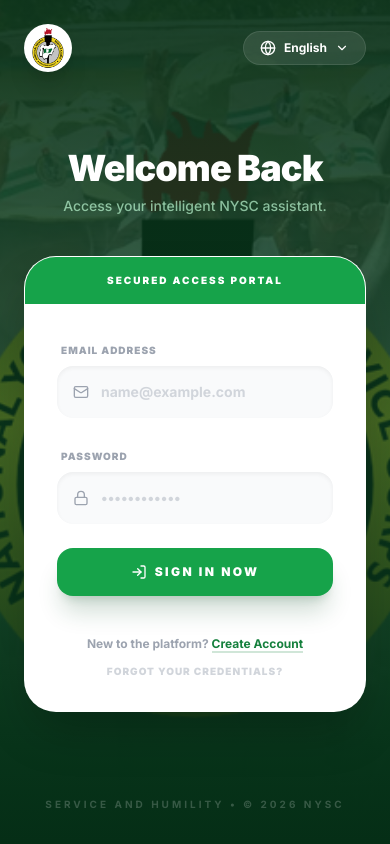
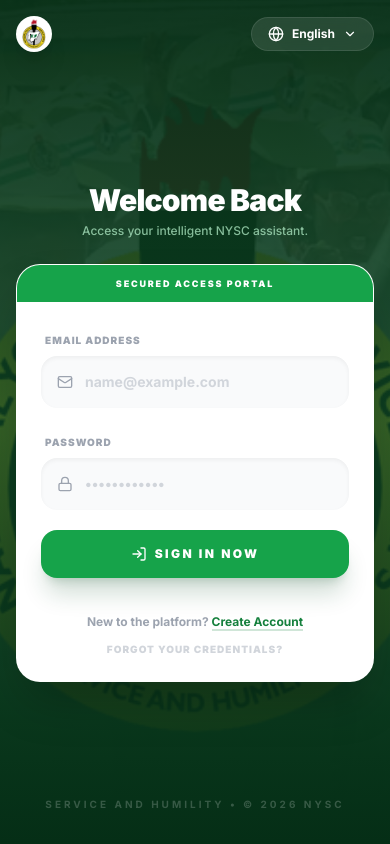
Before and after one commit to hexkoda23/nysc_chatbot_ai, a Next.js app in the folder web/: page /login in a window 390 px wide. Built offline with nearby package versions, Linux system fonts and the light colour scheme.

Commit message:
fix: improve mobile responsiveness and prevent text overlaps

```diff
--- a/web/app/login/page.tsx
+++ b/web/app/login/page.tsx
@@ -1,7 +1,7 @@
 "use client"
 import { useEffect, useState } from 'react'
 import { useRouter } from 'next/navigation'
-import { isAuthed, signInOrUp } from '../../lib/auth'
+import { isAuthed, signInOrUp } from '@/lib/auth'
 import { useI18n } from '@/components/i18n'
 import Image from 'next/image'
 import { Globe, ChevronDown, Mail, Lock, LogIn, ArrowRight } from 'lucide-react'
@@ -48,18 +48,18 @@
     >
       {/* Background Image with Overlay */}
       <div
-        className="absolute inset-0 bg-cover bg-center opacity-40 scale-105"
+        className="absolute inset-0 bg-cover bg-center opacity-40 scale-110"
         style={{ backgroundImage: "url('/NYSC.jpg')" }}
       />
-      <div className="absolute inset-0 bg-gradient-to-b from-green-950/80 via-green-900/40 to-green-950" />
+      <div className="absolute inset-0 bg-gradient-to-b from-green-950/90 via-green-900/60 to-green-950" />
 
       {/* Header */}
-      <header className="relative z-20 w-full px-6 py-6 flex items-center justify-between max-w-7xl">
-        <div className="flex items-center gap-3 cursor-pointer" onClick={() => router.push('/')}>
-          <Image src="/NYSC-Nigeria-Logo.png" alt="NYSC Logo" width={48} height={48} className="rounded-full bg-white p-0.5 shadow-xl" />
-          <div className="hidden sm:block text-white">
-            <div className="text-xs font-black tracking-tighter leading-none uppercase">National Youth</div>
-            <div className="text-[10px] font-bold text-green-400 uppercase">Service Corps</div>
+      <header className="relative z-20 w-full px-4 md:px-6 py-4 md:py-6 flex items-center justify-between max-w-7xl">
+        <div className="flex items-center gap-2 md:gap-3 cursor-pointer" onClick={() => router.push('/')}>
+          <Image src="/NYSC-Nigeria-Logo.png" alt="NYSC Logo" width={36} height={36} className="md:w-12 md:h-12 rounded-full bg-white p-0.5 shadow-xl" />
+          <div className="hidden xs:block text-white">
+            <div className="text-[10px] md:text-xs font-black tracking-tighter leading-none uppercase">National Youth</div>
+            <div className="text-[8px] md:text-[10px] font-bold text-green-400 uppercase">Service Corps</div>
           </div>
         </div>
 
@@ -97,18 +97,18 @@
       </header>
 
       {/* Login Form Container */}
-      <div className="relative z-10 w-full max-w-md mx-auto px-6 flex-1 flex flex-col justify-center pb-20">
-        <div className="text-center mb-10">
-          <h1 className="text-4xl font-black text-white tracking-tight mb-2">Welcome Back</h1>
-          <p className="text-green-200/70 text-sm font-medium">Access your intelligent NYSC assistant.</p>
+      <div className="relative z-10 w-full max-w-md mx-auto px-4 md:px-6 flex-1 flex flex-col justify-center pb-12 md:pb-20">
+        <div className="text-center mb-6 md:mb-10">
+          <h1 className="text-3xl md:text-4xl font-black text-white tracking-tight mb-1 md:mb-2">Welcome Back</h1>
+          <p className="text-green-200/70 text-[12px] md:text-sm font-medium">Access your intelligent NYSC assistant.</p>
         </div>
 
-        <div className="bg-white rounded-[32px] shadow-2xl overflow-hidden border border-white/20">
-          <div className="bg-green-600 px-8 py-4 text-white text-[10px] font-black uppercase tracking-[0.2em] text-center">
+        <div className="bg-white rounded-3xl md:rounded-[32px] shadow-2xl overflow-hidden border border-white/20">
+          <div className="bg-green-600 px-6 md:px-8 py-3 md:py-4 text-white text-[9px] md:text-[10px] font-black uppercase tracking-[0.2em] text-center">
             Secured Access Portal
           </div>
 
-          <form onSubmit={onSubmit} className="p-8 space-y-6">
+          <form onSubmit={onSubmit} className="p-6 md:p-8 space-y-5 md:space-y-6">
             <div className="space-y-1.5">
               <label className="text-[10px] font-black text-gray-400 uppercase tracking-widest ml-1">Email Address</label>
               <div className="relative">
--- a/web/app/signup/page.tsx
+++ b/web/app/signup/page.tsx
@@ -1,7 +1,7 @@
 "use client"
 import { useEffect, useState } from 'react'
 import { useRouter } from 'next/navigation'
-import { isAuthed, signInOrUp } from '../../lib/auth'
+import { isAuthed, signInOrUp } from '@/lib/auth'
 import { useI18n } from '@/components/i18n'
 import Image from 'next/image'
 import { Globe, ChevronDown, User, Mail, Lock, ArrowRight } from 'lucide-react'
--- a/web/app/welcome/page.tsx
+++ b/web/app/welcome/page.tsx
@@ -1,7 +1,7 @@
 "use client"
 import { useEffect, useState } from 'react'
 import { useRouter } from 'next/navigation'
-import { getUser, isAuthed, signOut } from '../../lib/auth'
+import { getUser, isAuthed, signOut } from '@/lib/auth'
 import { useI18n } from '@/components/i18n'
 import Image from 'next/image'
 import {
@@ -89,28 +89,28 @@
   return (
     <main className="min-h-screen bg-gray-50 flex flex-col">
       {/* Header */}
-      <header className={`fixed top-0 left-0 right-0 z-50 transition-all duration-300 ${scrolled ? 'bg-green-800/90 backdrop-blur-md shadow-lg py-2' : 'bg-green-800 py-3'}`}>
+      <header className={`fixed top-0 left-0 right-0 z-50 transition-all duration-300 ${scrolled ? 'bg-green-800/95 backdrop-blur-md shadow-lg py-1.5' : 'bg-green-800 py-2.5'}`}>
         <div className="max-w-7xl mx-auto px-4 flex items-center justify-between">
           <div className="flex items-center gap-2 hover:opacity-90 transition-opacity cursor-pointer" onClick={() => router.push('/')}>
-            <div className="relative w-10 h-10">
+            <div className="relative w-8 h-8 md:w-10 md:h-10">
               <Image src="/NYSC-Nigeria-Logo.png" alt="NYSC Logo" fill className="rounded-full bg-white p-0.5" />
             </div>
             <div className="hidden xs:block text-white">
-              <div className="text-xs font-black tracking-tighter leading-none uppercase">National Youth</div>
-              <div className="text-[10px] font-bold text-green-300 uppercase">Service Corps</div>
+              <div className="text-[10px] md:text-xs font-black tracking-tighter leading-none uppercase">National Youth</div>
+              <div className="text-[8px] md:text-[10px] font-bold text-green-300 uppercase">Service Corps</div>
             </div>
           </div>
 
-          <div className="flex items-center gap-3">
+          <div className="flex items-center gap-1.5 md:gap-4">
             {/* Language Selector */}
-            <div className="relative mr-1 md:mr-2">
+            <div className="relative">
               <button
                 onClick={() => setShowLang(!showLang)}
-                className="flex items-center gap-1.5 bg-white/10 hover:bg-white/20 text-white px-3 py-2 rounded-full border border-white/10 transition-all text-xs font-bold"
+                className="flex items-center gap-1 bg-white/10 hover:bg-white/20 text-white px-2.5 py-1.5 rounded-full border border-white/10 transition-all text-[10px] md:text-xs font-bold"
               >
-                <Globe className="w-4 h-4" />
-                <span className="hidden sm:inline">{languages.find(l => l.code === lang)?.label}</span>
-                <ChevronDown className={`w-3.5 h-3.5 transition-transform duration-300 ${showLang ? 'rotate-180' : ''}`} />
+                <Globe className="w-3.5 h-3.5" />
+                <span className="hidden xs:inline">{languages.find(l => l.code === lang)?.label}</span>
+                <ChevronDown className={`w-3 h-3 transition-transform duration-300 ${showLang ? 'rotate-180' : ''}`} />
               </button>
 
               {showLang && (
@@ -136,42 +136,43 @@
               )}
             </div>
 
-            <div className="flex items-center gap-2">
-              <div className="flex items-center gap-2 bg-white/10 backdrop-blur-sm rounded-full px-1.5 py-1 border border-white/10 shadow-inner">
-                <div className="h-7 w-7 rounded-full bg-gradient-to-tr from-green-500 to-green-400 flex items-center justify-center text-white font-bold text-xs ring-2 ring-white/20 shadow-lg">
+            <div className="flex items-center gap-1.5">
+              <div className="flex items-center gap-1.5 bg-white/10 backdrop-blur-sm rounded-full px-1.5 py-1 border border-white/10 shadow-inner">
+                <div className="h-6 w-6 md:h-7 md:w-7 rounded-full bg-gradient-to-tr from-green-500 to-green-400 flex items-center justify-center text-white font-bold text-[10px] md:text-xs ring-2 ring-white/20 shadow-lg">
                   {name[0]?.toUpperCase()}
                 </div>
-                <span className="hidden md:inline text-white text-[12px] font-black tracking-tight pr-2">{name}</span>
+                <span className="hidden md:inline text-white text-[11px] font-black tracking-tight pr-1">{name}</span>
               </div>
               <button
                 onClick={() => { signOut(); router.replace('/login') }}
-                className="group flex items-center gap-2 bg-white/5 hover:bg-red-500 text-white px-4 py-2 rounded-full transition-all duration-300 border border-white/10"
+                className="group flex items-center gap-1.5 bg-white/5 hover:bg-red-500 text-white px-2.5 py-1.5 rounded-full transition-all duration-300 border border-white/10"
                 title="Sign Out"
               >
-                <LogOut className="w-4 h-4 text-red-400 group-hover:text-white transition-colors" />
-                <span className="hidden sm:inline text-[11px] font-black uppercase tracking-widest">Sign Out</span>
+                <LogOut className="w-3.5 h-3.5 text-red-400 group-hover:text-white transition-colors" />
+                <span className="hidden xs:inline text-[9px] font-black uppercase tracking-widest">Exit</span>
               </button>
             </div>
           </div>
         </div>
       </header>
+      <div className="h-12 md:h-14" /> {/* Spacer */}
 
       {/* Hero Banner with Glassmorphism Overlay */}
-      <div className="relative h-72 md:h-[400px] flex items-center overflow-hidden">
+      <div className="relative h-[300px] md:h-[400px] flex items-center overflow-hidden">
         <div
           className="absolute inset-0 bg-cover bg-center"
           style={{ backgroundImage: "url('/NYSC-ORIENTATION-CAMPS-IN-NIGERIA-1-1024x531.jpg')" }}
         />
-        <div className="absolute inset-0 bg-gradient-to-r from-green-950 via-green-900/80 to-green-900/20" />
-        <div className="relative z-10 max-w-7xl mx-auto px-6 w-full pt-16">
-          <div className="flex items-center gap-2 mb-4 animate-in fade-in slide-in-from-left duration-700">
-            <div className="h-1 w-10 bg-green-500 rounded-full" />
-            <p className="text-green-400 text-[11px] font-black tracking-[0.4em] uppercase shadow-sm">Official AI Guide</p>
+        <div className="absolute inset-0 bg-gradient-to-r from-green-950 via-green-900/90 to-black/40" />
+        <div className="relative z-10 max-w-7xl mx-auto px-6 w-full pt-8 md:pt-16">
+          <div className="flex items-center gap-2 mb-3 animate-in fade-in slide-in-from-left duration-700">
+            <div className="h-0.5 w-6 md:w-10 bg-green-500 rounded-full" />
+            <p className="text-green-400 text-[9px] md:text-[11px] font-black tracking-[0.3em] md:tracking-[0.4em] uppercase shadow-sm">Official AI Guide</p>
           </div>
-          <h1 className="text-4xl md:text-6xl font-black text-white leading-tight tracking-tighter drop-shadow-xl animate-in fade-in slide-in-from-left duration-700 delay-100">
+          <h1 className="text-3xl md:text-6xl font-black text-white leading-[1.1] tracking-tighter drop-shadow-xl animate-in fade-in slide-in-from-left duration-700 delay-100">
             {t('welcome_hello').replace('{name}', name)}!
           </h1>
-          <p className="text-green-50/90 mt-6 text-sm md:text-lg max-w-2xl font-medium leading-relaxed drop-shadow-lg animate-in fade-in slide-in-from-left duration-700 delay-200">
+          <p className="text-green-50/90 mt-4 md:mt-6 text-xs md:text-lg max-w-2xl font-medium leading-relaxed drop-shadow-lg animate-in fade-in slide-in-from-left duration-700 delay-200">
             Your instant, smart companion for all NYSC inquiries. From allowances to postings, we speak your language and have the answers.
           </p>
           <div className="mt-10 flex flex-wrap gap-5 animate-in fade-in slide-in-from-bottom duration-1000 delay-300">
```
